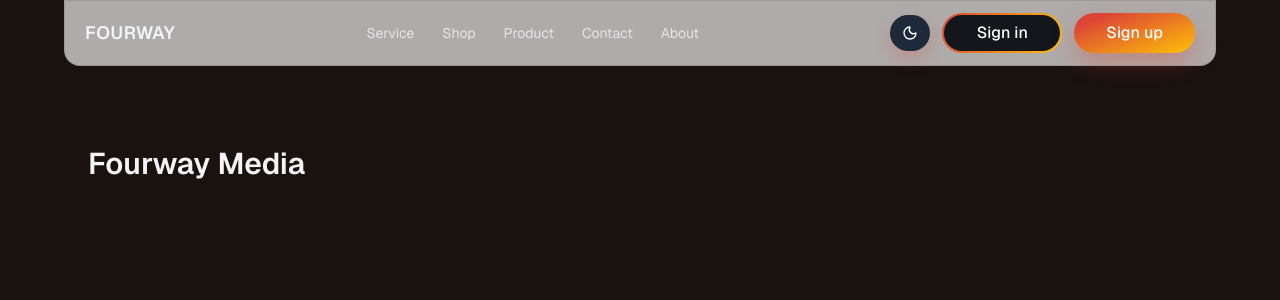
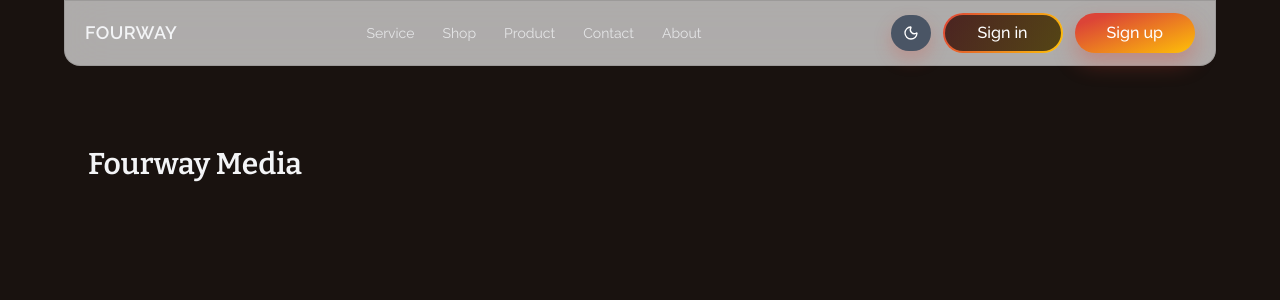
Before and after one commit to ehma90/fourwaymedia-frontend, a Next.js app: page / in a window 1280 px wide. Shown: the top 300 px of the page. Built offline with nearby package versions, Linux system fonts and the light colour scheme.

Commit message:
Add framer-motion dependency; update global styles and layout fonts

```diff
--- a/app/globals.css
+++ b/app/globals.css
@@ -9,8 +9,7 @@
 @theme inline {
   --color-background: var(--background);
   --color-foreground: var(--foreground);
-  --font-sans: var(--font-geist-sans);
-  --font-mono: var(--font-geist-mono);
+  --font-sans: var(--font-raleway);
 }
 
 .dark {
@@ -22,12 +21,35 @@
 body {
   background: var(--background);
   color: var(--foreground);
-  font-family: var(--font-geist-sans), Arial, Helvetica, sans-serif;
+  font-family: var(--font-raleway), Arial, Helvetica, sans-serif;
+}
+
+h1,
+h2,
+h3,
+h4,
+h5,
+h6 {
+  font-family: var(--font-bitter), Georgia, serif;
 }
 
 .navbar-outline-button {
   border-color: transparent;
   background:
-    linear-gradient(#13161a, #13161a) padding-box,
+    linear-gradient(rgba(19, 22, 26, 0.72), rgba(19, 22, 26, 0.72)) padding-box,
     linear-gradient(120deg, #dc4437, #fec107) border-box;
+  backdrop-filter: blur(10px);
+  -webkit-backdrop-filter: blur(10px);
+  transition:
+    background 180ms ease,
+    box-shadow 180ms ease,
+    transform 180ms ease;
 }
+
+.navbar-outline-button:hover {
+  background:
+    linear-gradient(rgba(19, 22, 26, 0.82), rgba(19, 22, 26, 0.82)) padding-box,
+    linear-gradient(120deg, #dc4437, #fec107) border-box;
+  box-shadow: 0 0 0 1px rgba(254, 193, 7, 0.22), 0 8px 20px rgba(220, 68, 55, 0.18);
+  transform: translateY(-1px);
+}
--- a/app/layout.tsx
+++ b/app/layout.tsx
@@ -1,15 +1,15 @@
 import type { Metadata } from "next";
-import { Geist, Geist_Mono } from "next/font/google";
+import { Bitter, Raleway } from "next/font/google";
 import "./globals.css";
 import { ThemeProvider } from "@/context/theme-provider";
 
-const geistSans = Geist({
-  variable: "--font-geist-sans",
+const bitter = Bitter({
+  variable: "--font-bitter",
   subsets: ["latin"],
 });
 
-const geistMono = Geist_Mono({
-  variable: "--font-geist-mono",
+const raleway = Raleway({
+  variable: "--font-raleway",
   subsets: ["latin"],
 });
 
@@ -25,9 +25,7 @@ export default function RootLayout({
 }>) {
   return (
     <html lang="en" suppressHydrationWarning>
-      <body
-        className={`${geistSans.variable} ${geistMono.variable} antialiased`}
-      >
+      <body className={`${bitter.variable} ${raleway.variable} antialiased`}>
         <ThemeProvider attribute="class" defaultTheme="dark" enableSystem>
           {children}
         </ThemeProvider>
--- a/components/theme-toggle.tsx
+++ b/components/theme-toggle.tsx
@@ -1,5 +1,6 @@
 "use client";
 
+import { AnimatePresence, motion } from "framer-motion";
 import { Moon, Sun } from "lucide-react";
 import { useTheme } from "next-themes";
 
@@ -11,18 +12,40 @@ export function ThemeToggle() {
   const toggleLabel = isDark ? "Switch to light mode" : "Switch to dark mode";
 
   return (
-    <div className=" ">
+    <div>
       <Button
         type="button"
-        // variant="outline"
         size="sm"
         aria-label={toggleLabel}
         title={toggleLabel}
         onClick={() => setTheme(isDark ? "light" : "dark")}
-        className=" gap-1 bg-gray-800"
+        className="gap-1 bg-gray-600"
       >
-        {isDark ? <Moon size={16} className="text-white" /> : <Sun size={16} className="text-white" />}
-
+        <AnimatePresence mode="wait" initial={false}>
+          {isDark ? (
+            <motion.span
+              key="moon"
+              initial={{ opacity: 0, rotate: -90, scale: 0.65 }}
+              animate={{ opacity: 1, rotate: 0, scale: 1 }}
+              exit={{ opacity: 0, rotate: 90, scale: 0.65 }}
+              transition={{ duration: 0.2, ease: "easeInOut" }}
+              className="inline-flex"
+            >
+              <Moon size={16} className="text-white" />
+            </motion.span>
+          ) : (
+            <motion.span
+              key="sun"
+              initial={{ opacity: 0, rotate: 90, scale: 0.65 }}
+              animate={{ opacity: 1, rotate: 0, scale: 1 }}
+              exit={{ opacity: 0, rotate: -90, scale: 0.65 }}
+              transition={{ duration: 0.2, ease: "easeInOut" }}
+              className="inline-flex"
+            >
+              <Sun size={16} className="text-white" />
+            </motion.span>
+          )}
+        </AnimatePresence>
       </Button>
     </div>
   );
--- a/package.json
+++ b/package.json
@@ -11,6 +11,7 @@
   "dependencies": {
     "class-variance-authority": "^0.7.1",
     "clsx": "^2.1.1",
+    "framer-motion": "^12.38.0",
     "lucide-react": "^0.577.0",
     "next": "16.1.7",
     "next-themes": "^0.4.6",
```
Also changed, not shown: 1 other file (tests, documents, lock files or other folders).
